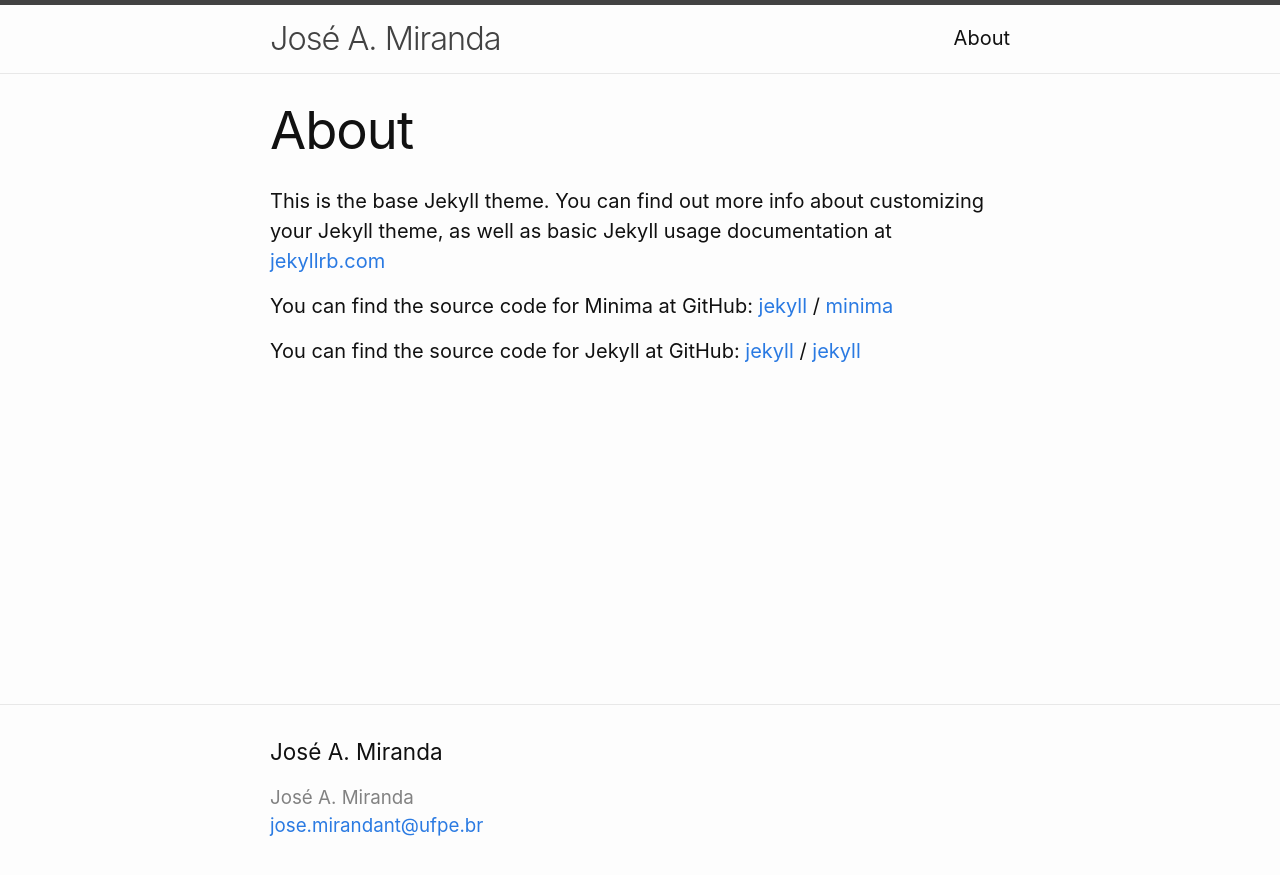
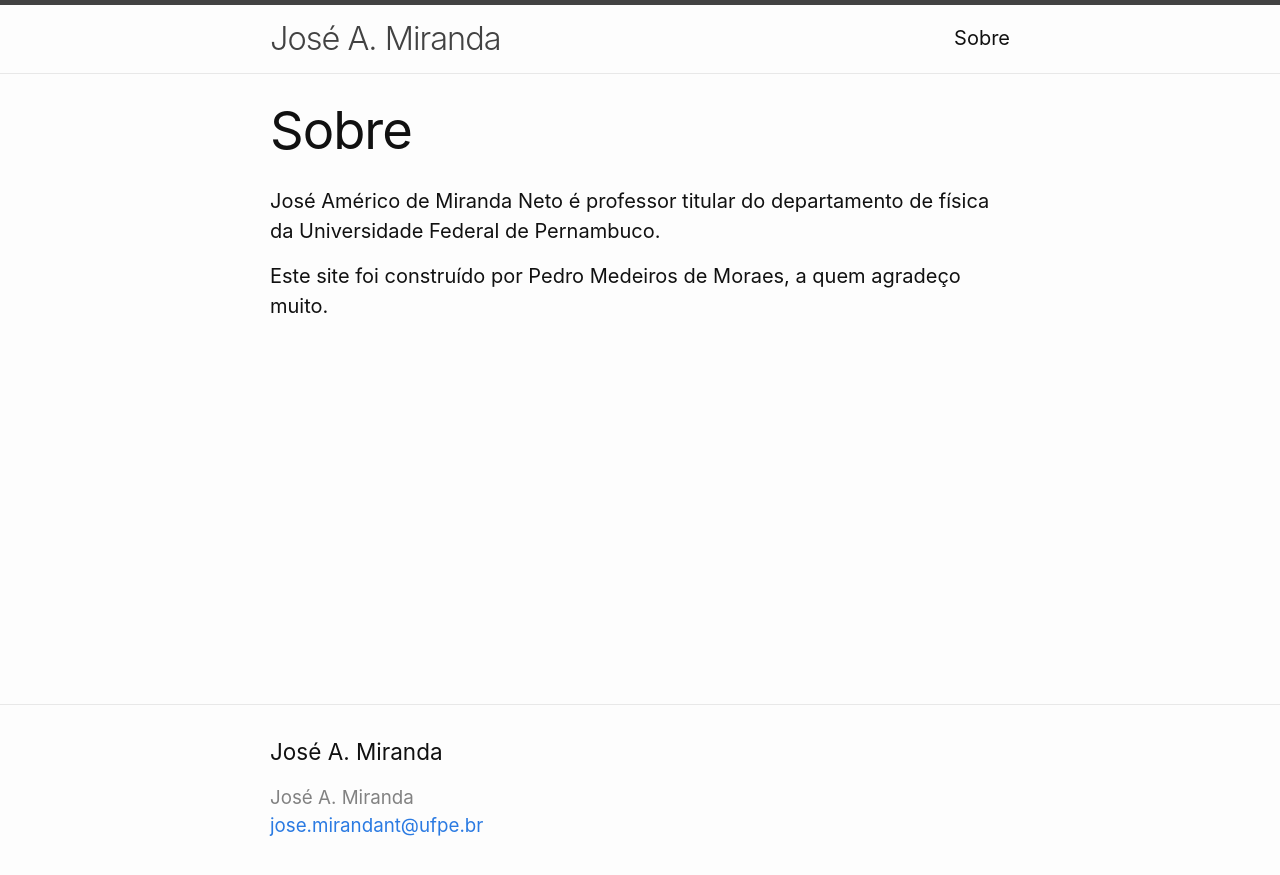
Before and after one commit to jamericomiranda/jamericomiranda.github.io, a Jekyll site: the page built from about.markdown, in a window 1280 px wide. Shown: the top 875 px of the page. Built offline with Jekyll 4.4.1, drawn with Linux system fonts in a browser that asks for light colours.

Commit message:
Update about.markdown

```diff
--- a/about.markdown
+++ b/about.markdown
@@ -1,18 +1,9 @@
 ---
 layout: page
-title: About
-permalink: /about/
+title: Sobre
+permalink: /sobre/
 ---
 
-This is the base Jekyll theme. You can find out more info about customizing your Jekyll theme, as well as basic Jekyll usage documentation at [jekyllrb.com](https://jekyllrb.com/)
+José Américo de Miranda Neto é professor titular do departamento de física da Universidade Federal de Pernambuco.
 
-You can find the source code for Minima at GitHub:
-[jekyll][jekyll-organization] /
-[minima](https://github.com/jekyll/minima)
-
-You can find the source code for Jekyll at GitHub:
-[jekyll][jekyll-organization] /
-[jekyll](https://github.com/jekyll/jekyll)
-
-
-[jekyll-organization]: https://github.com/jekyll
+Este site foi construído por Pedro Medeiros de Moraes, a quem agradeço muito.
```
